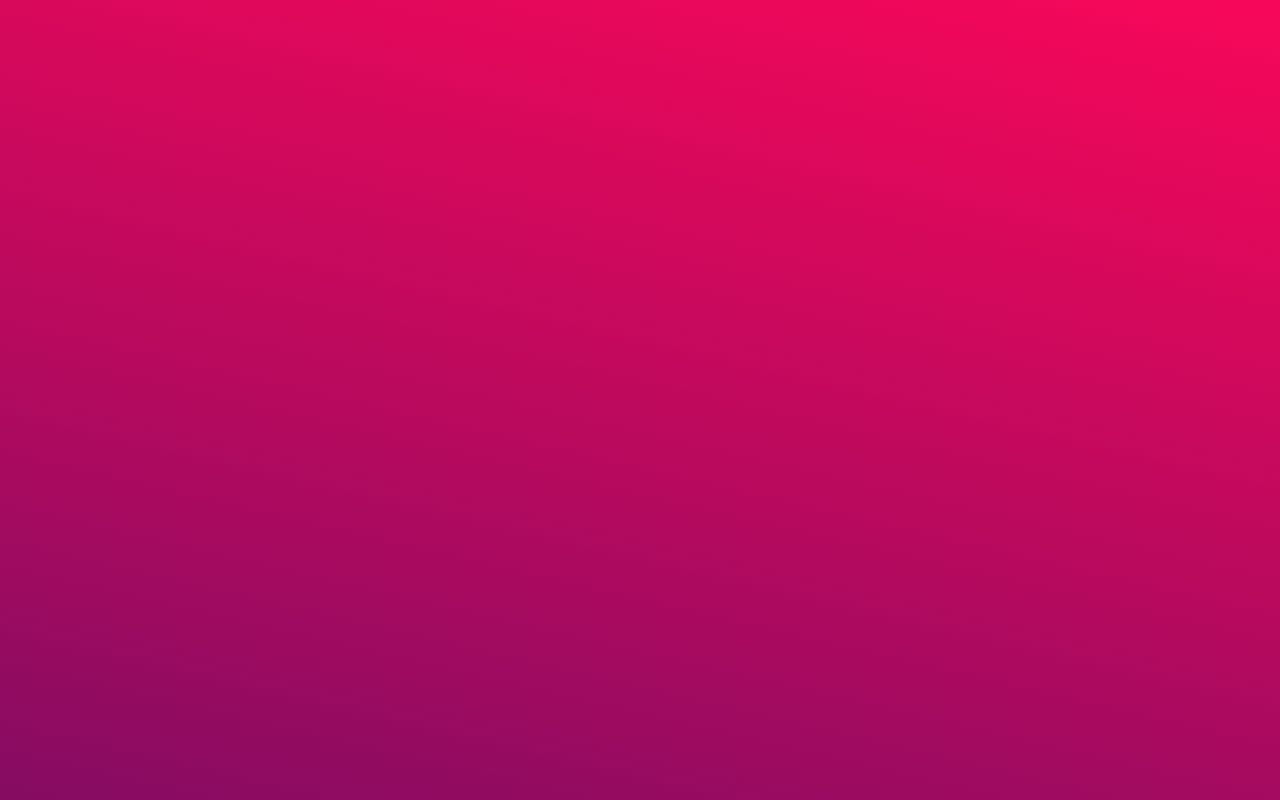
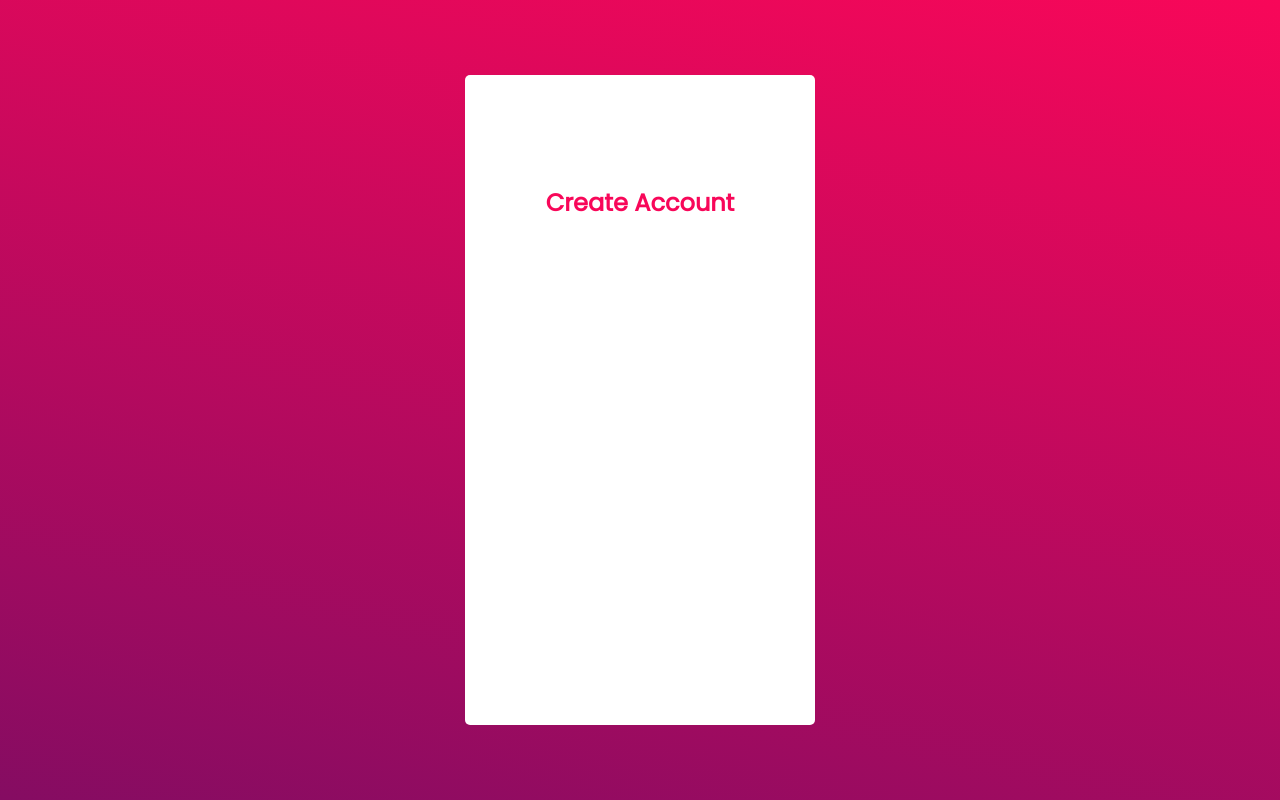
Before and after one commit to gift56/form-js, a React (Create React App) app in the folder form-validation/: page / in a window 1280 px wide. Built offline with nearby package versions, Linux system fonts and the light colour scheme.

Commit message:
written title heading

```diff
--- a/form-validation/src/components/Signup.jsx
+++ b/form-validation/src/components/Signup.jsx
@@ -1,7 +1,11 @@
 const Signup = () => {
     return (
         <div className="container">
-
+            <div className="app-wrapper">
+                <div>
+                    <h2 className="title">Create Account</h2>
+                </div>
+            </div>
         </div>
     )
 }
```
